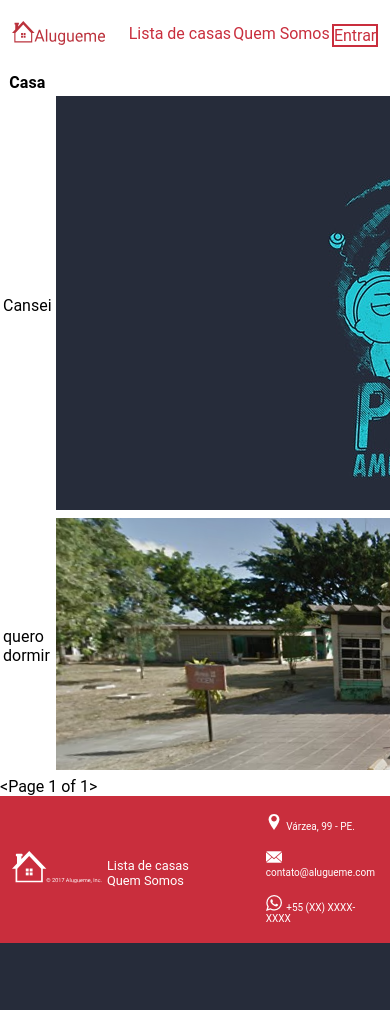
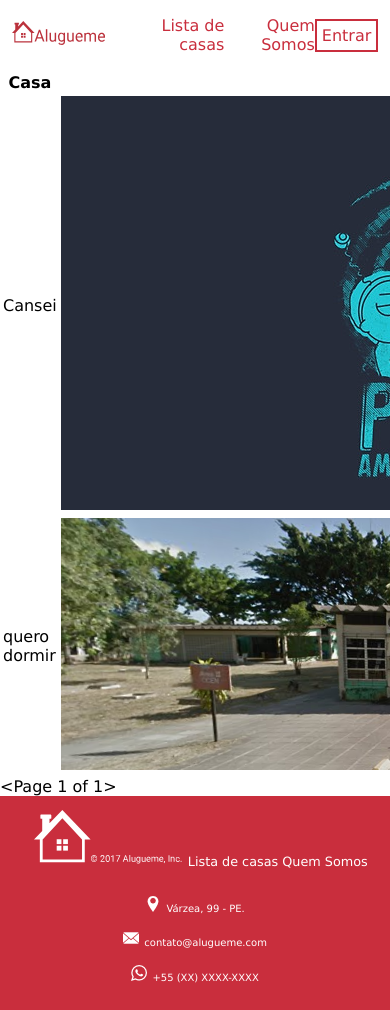
Before and after one commit to citi-onboarding/equipe-1, a Django app: page /lista/ in a window 390 px wide; the page is wider, and only the part inside the window is pictured. Before the commit the page ends 943 px from the top of that part, so only its background shows below. Run offline with Django 3.2, Linux system fonts and the light colour scheme; data comes from the database, SQL or seed files in the repository.

Commit message:
teste 11

```diff
--- a/equipe1/static/style.css
+++ b/equipe1/static/style.css
@@ -22,7 +22,7 @@ h3{
 }
 
 body {
-	font-family: 'Roboto',sans-serif;
+	font-family: Verdana;
 	margin: 0;
 	height: 100%;
 	width: 100%;
@@ -93,12 +93,14 @@ button{
 .navbar-right {
 	display: flex;
 	justify-content: space-between;
+	align-items: center;
 	width: 400px;
 	margin: 0 3vw 0 3vw;
 }
 
 .bt-entrar {
 	border: 2px solid #c92e3d;
+	padding: 5px;
 }
 
 a:link {
@@ -112,6 +114,7 @@ a:link {
 	width: 100%;
 	background-color: #c92e3d;
 	color: #ffffff;
+	bottom: 0;
 }
 
 .footer-left {
@@ -127,7 +130,7 @@ a:link {
 
 .footer-contact {
 	margin: 0 3vw 0 3vw;
-	font-family: 'Roboto',sans-serif;
+	font-family: Verdana;
 	font-size: 10px;
 }
 
@@ -183,7 +274,31 @@ a:link {
 
 .text-footer{
 	color: #c92e3d;
-	font-family: 'Roboto',sans-serif;
+	font-family: Verdana;
 	font-size: 17.5px;
 	text-align: right;
+	margin-right: 13.5%;
+    margin-top: 5px;
 }
+
+@media screen and (max-width: 768px){
+	.footer{
+		padding-top: 14px;
+		justify-content: center;
+		flex-wrap: wrap;
+	}
+
+	.footer-left{
+		flex-wrap: wrap;
+		justify-content: center;
+	}
+
+	.footer-contact ul{
+		padding-left: 0;
+		list-style: none;
+	    padding: 1vh;
+	    display: flex;
+	    flex-direction: column;
+	    justify-content: center;
+	    align-items: center;
+	}
```
Also changed, not shown: other parts of equipe1/static/style.css (+88 -0 lines), equipe1/static/images/casacard.jpg (added).
